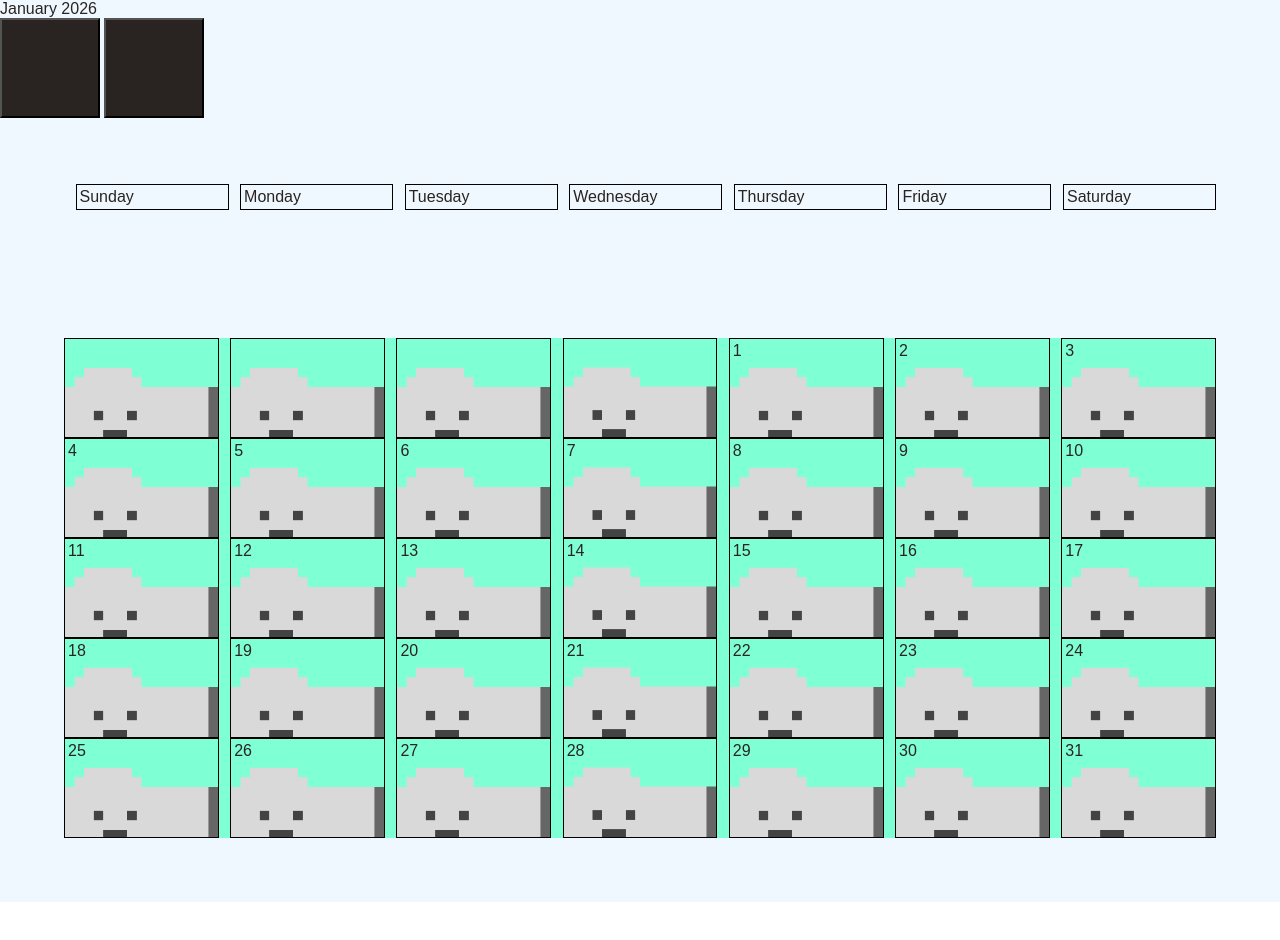
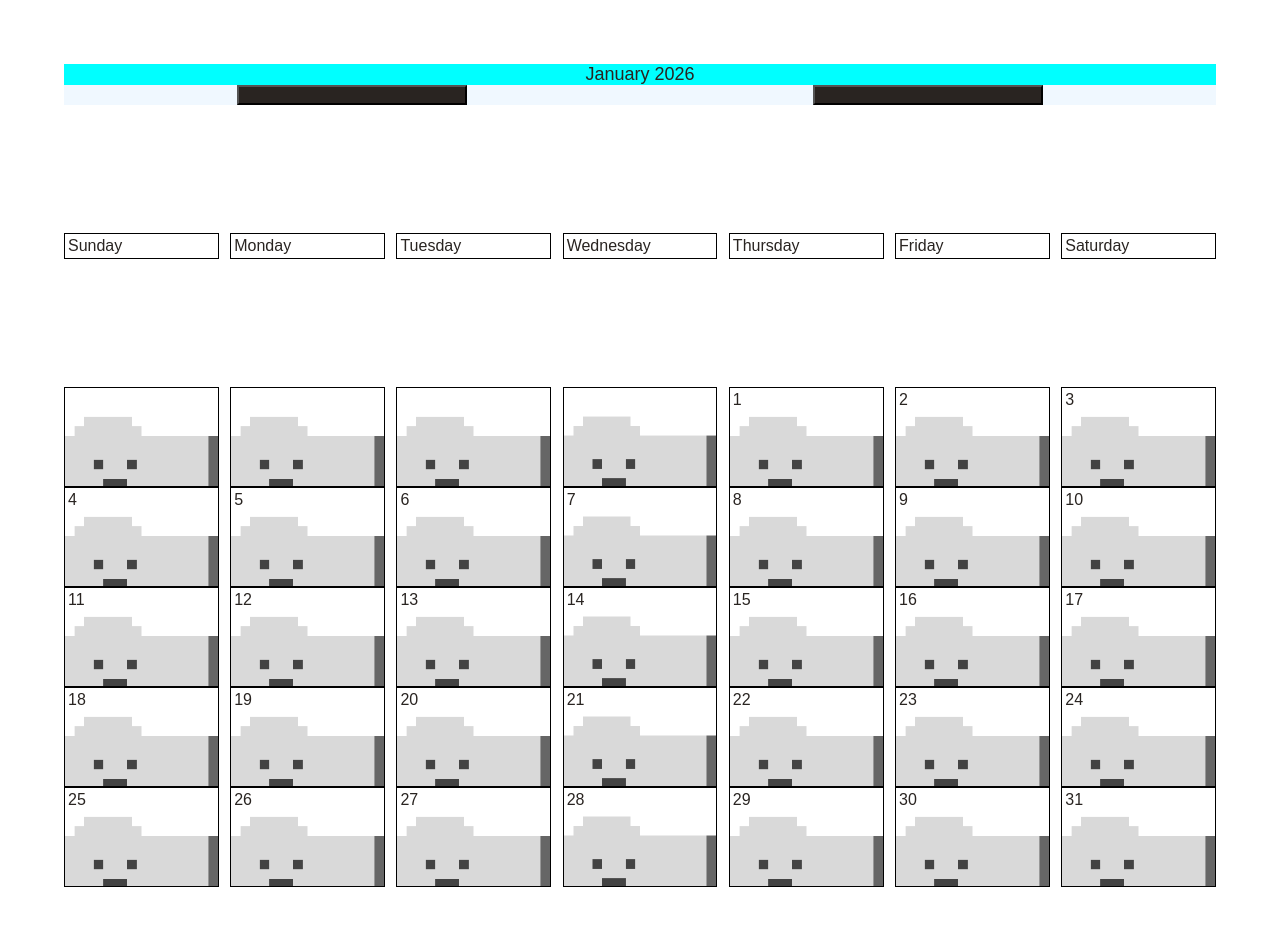
Before and after one commit to gk-Ximena/My_Pixel_Calendar, a plain HTML site: page calendar.html in a window 1280 px wide. Before the commit the page ends 902 px from the top, so only its background shows below. Drawn offline with Linux system fonts and the light colour scheme.

Commit message:
basic calendar style layout

```diff
--- a/calendar.html
+++ b/calendar.html
@@ -11,7 +11,7 @@
     <div id="container">
         <div id="header">
             <div id="monthDisplay"></div>
-            <div>
+            <div id="buttons">
                 <button id="backButton"></button>
                 <button id="nextButton"></button>
             </div>
--- a/styles/calendar.css
+++ b/styles/calendar.css
@@ -16,39 +16,52 @@ body{
     font-family:fantasy;
 }
 
-button{
-    background-color: #292421;
-    width: 100px;
-    height: 100px;
-}
-
 #container{
     display: flex;
     flex-direction: column;
     justify-content: center;
+}
+
+#header{
     background-color: aliceblue;
+    margin: 5%;
+    display: flex;
+    flex-direction: column;
+}
+
+#monthDisplay{
+    font-size: large;
+    background-color: aqua;
+    display: flex;
+    justify-content: center;
+    align-items: center;
+}
+
+#buttons{
+    display: flex;
+    justify-content: space-around;
+    height: 20px;
+}
+button{
+    background-color: #292421;
+    width: 20%;
 }
 
 #weekdays{
-    display: flex;
-    justify-content: center;
-    justify-content: space-around;
     margin: 5%;
+    display: grid;
+    grid-template-columns: 1fr 1fr 1fr 1fr 1fr 1fr 1fr;
+    column-gap: 1%;
 }
 
 #weekdays div{
-    margin-left: 1%;
-    width: 14%;
-    height: auto;
     border: 1px solid black;
     padding: 3px;
 }
 
+/*Calendar layout*/
 #calendar {
-    display: flex;
-    justify-content: space-between;
     margin: 5%;
-    background-color: aquamarine;
     display: grid;
     grid-template-columns: 1fr 1fr 1fr 1fr 1fr 1fr 1fr;
     column-gap: 1%;
```
